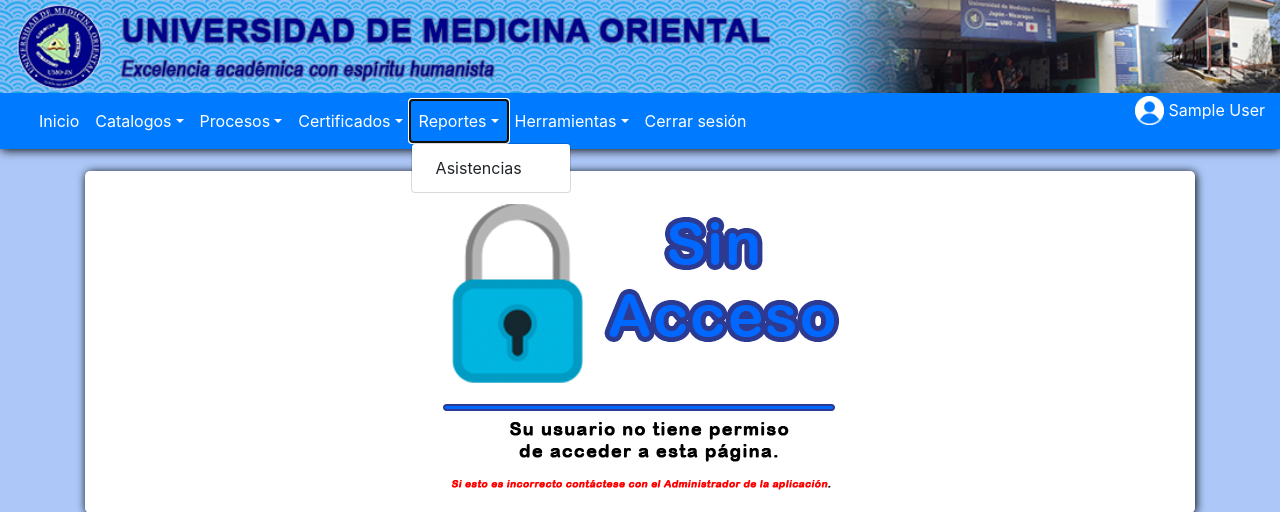
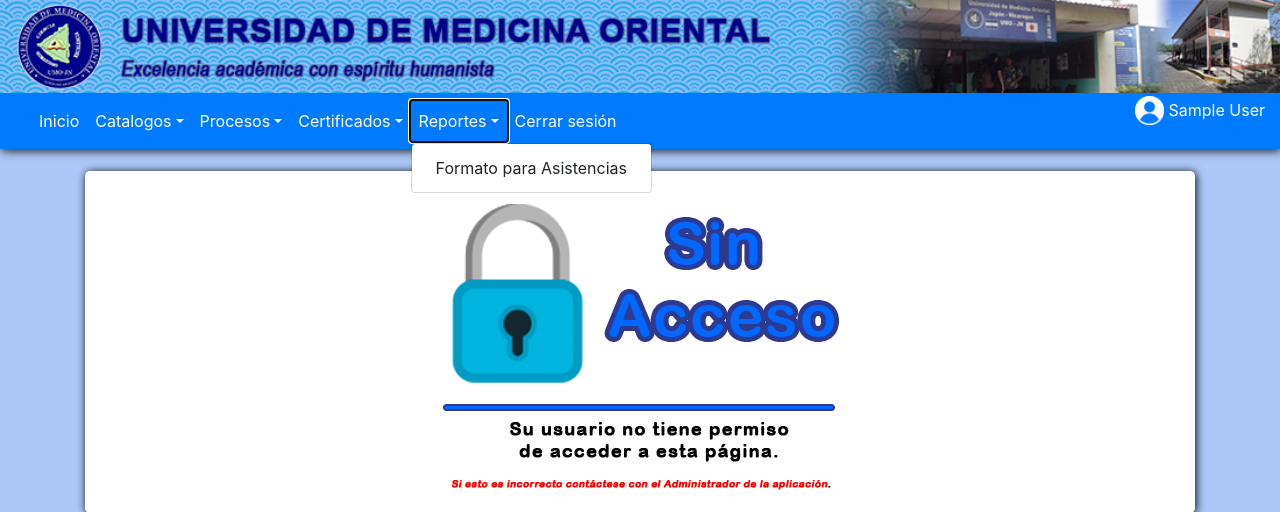
Before and after one commit to informaticaUMOJN/cursos_libres, a PHP site: page /catClases.php in a window 1280 px wide, after a click on "Reportes". Shown: the top 512 px of the page. Run offline with PHP 8.4, Linux system fonts and the light colour scheme; the visitor is signed in with stand-in values (Sample User, id 1); data that the repository does not hold is empty; some libraries are stand-ins or nearby versions.

Commit message:
Master & gridMatriculas 20260326

```diff
--- a/masterApp.php
+++ b/masterApp.php
@@ -135,16 +135,8 @@ header('Pragma: no-cache');
                                 <a class="nav-link dropdown-toggle" href="#" data-toggle="dropdown">Procesos</a>
                                 <ul class="dropdown-menu">
                                     <li>
-                                        <a class="dropdown-item" href="gridAsistenciaCL.php">Asistencias</a>
-                                    </li>
-                                     <li>
                                         <a class="dropdown-item"  href="gridMatriculaCursosL.php">Matrícula</a>
                                     </li>
- <!--
-                                    <li>
-                                        <a  class="dropdown-item" href="gridPlanCurso.php">Plan de estudios</a>
-                                    </li>
-                         -->
                                 </ul>
                             </li>
 
@@ -155,7 +147,7 @@ header('Pragma: no-cache');
                                         <a class="dropdown-item" href="gridDiplomas.php">Diplomas</a>
                                     </li>
 
-                                     <li>
+                                    <li>
                                         <a class="dropdown-item" href="gridImprimirQR.php">Imprimir QR</a>
                                     </li>
                                 </ul>
@@ -165,18 +157,8 @@ header('Pragma: no-cache');
                                 <a class="nav-link dropdown-toggle" href="#" data-toggle="dropdown">Reportes</a>
                                 <ul class="dropdown-menu">
                                     <li>
-                                        <a class="dropdown-item" href="gridAsistenciaCL.php">Asistencias</a>
+                                        <a class="dropdown-item" href="gridAsistenciaCL.php">Formato para Asistencias</a>
                                     </li>
-                                </ul>
-                            </li>
-
-                             <li class="nav-item dropdown">
-                                <a class="nav-link dropdown-toggle" href="#" data-toggle="dropdown">Herramientas</a>
-                                <ul class="dropdown-menu">
-                                    <li><a class="dropdown-item" href="gridUsuarios.php">Usuarios</a></li>
-                          <!--          <li><a class="dropdown-item" href="gridGrupos.php">Grupos</a></li>-->
-                                    <li><a class="dropdown-item" href="gridCambiaClave.php">Cambiar clave de usuario</a></li>
-                                    <!--li><a class="dropdown-item" href="gridDiasClase.php">Días de clase</a></li-->
                                 </ul>
                             </li>
 
```
Also changed, not shown: gridMatriculaCursosL.php (+3 -21 lines).
